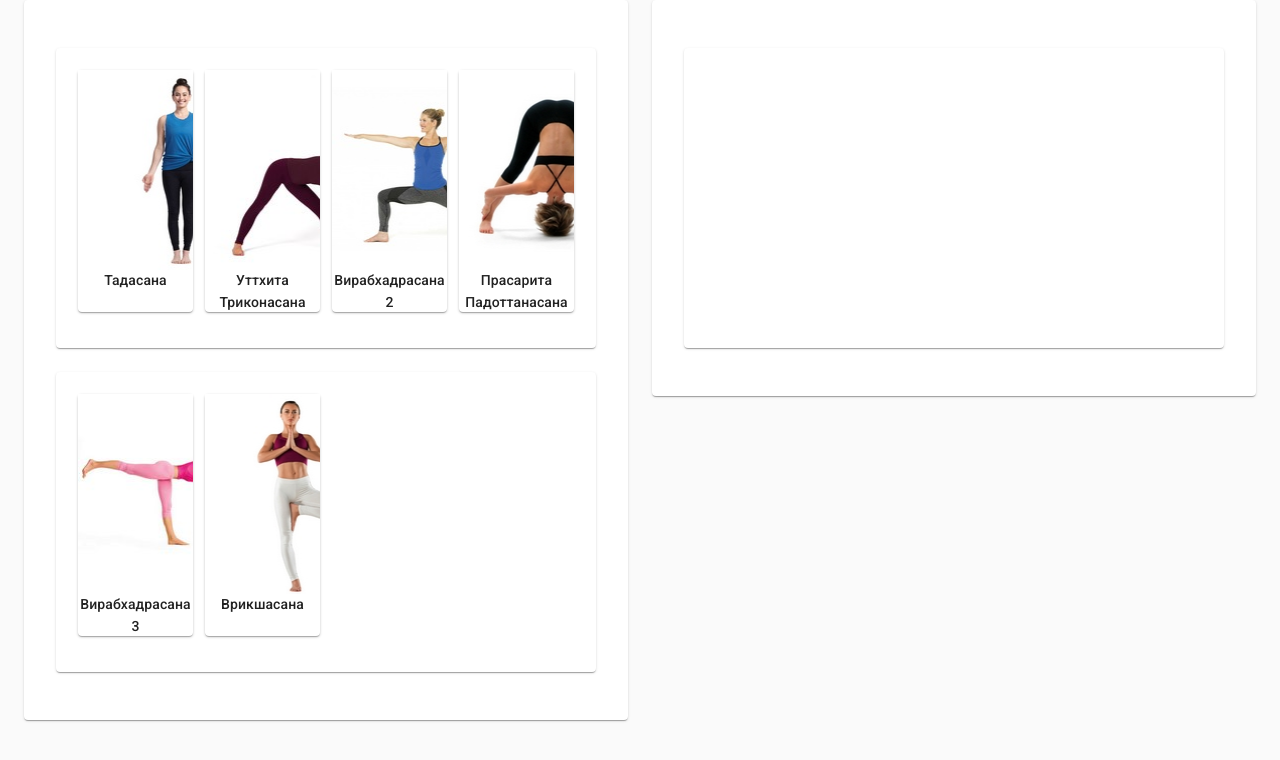
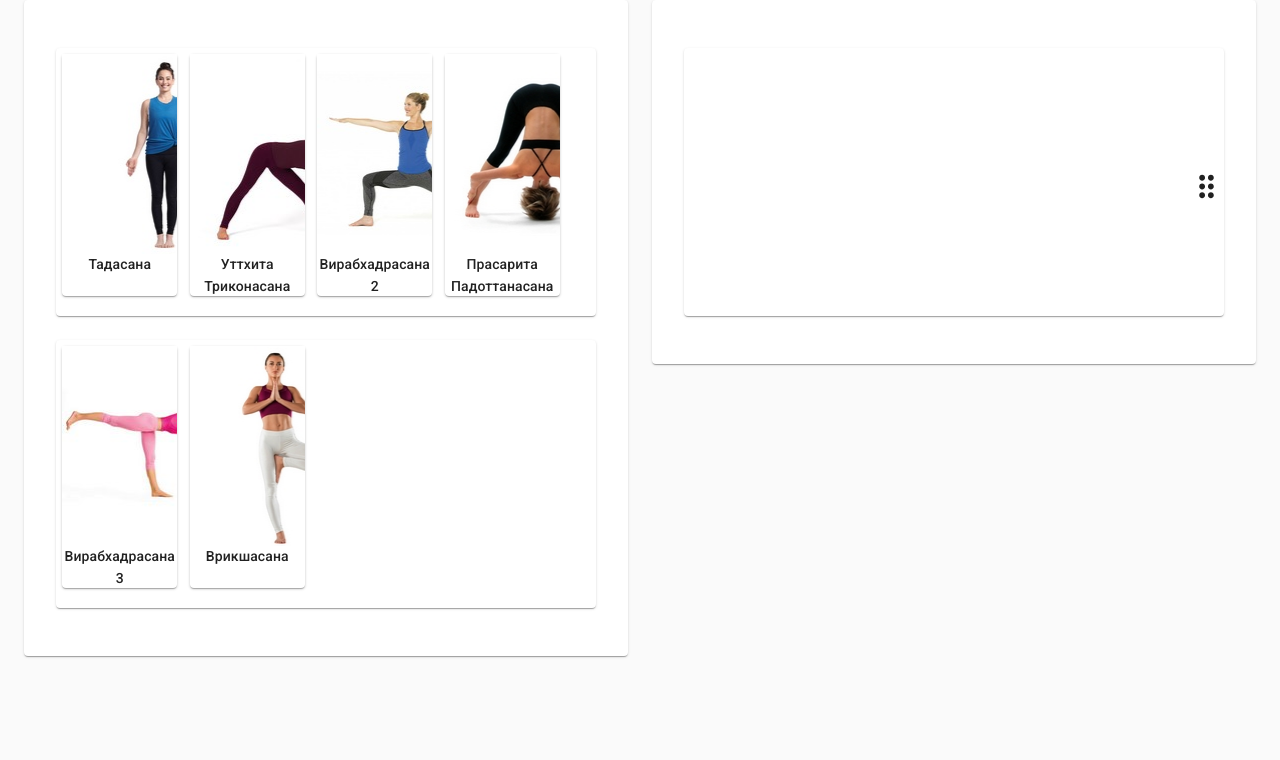
Before and after one commit to Zadovsky/YogaSequenceBuilder, a React (Create React App) app: page / in a window 1280 px wide. Shown: the top 760 px of the page. Built offline with nearby package versions, Linux system fonts and the light colour scheme.

Commit message:
Сделал dragicon для AsanasGrid

```diff
--- a/src/actions/DnDContextActions.js
+++ b/src/actions/DnDContextActions.js
@@ -10,6 +10,6 @@ export function endDrag(e) {
 export function dragEnter(e) {
   return {
     type: DRAG_ENTER_DND_CONTEXT,
-    payload: e.target.closest(".AsanaGrid") === null
+    payload: e.target.closest(".AsanasGrid") === null
   };
 }
--- a/src/components/AsanasGrid.css
+++ b/src/components/AsanasGrid.css
@@ -1,4 +1,13 @@
-.AsanaGrid {
+.AsanasGrid {
+  position: relative;
   display: flex;
   flex-wrap: wrap;
+  padding-right: 30px;
 }
+
+.AsanasGrid .AsanasGridDragIcon {
+  position: absolute;
+  right: 0;
+  top: 45%;
+  cursor: grab;
+}
--- a/src/components/AsanasGrid.js
+++ b/src/components/AsanasGrid.js
@@ -1,5 +1,6 @@
 import React from "react";
 import Paper from "@material-ui/core/Paper";
+import DragIndicatorIcon from "@material-ui/icons/DragIndicator";
 import { makeStyles } from "@material-ui/core/styles";
 import AsanaCard from "./AsanaCard";
 import PlaceHolder from "./PlaceHolder";
@@ -8,7 +9,6 @@ import "./AsanasGrid.css";
 
 const useStyles = makeStyles(theme => ({
   root: {
-    padding: theme.spacing(2, 2),
     margin: theme.spacing(3, 2)
   }
 }));
@@ -98,13 +98,20 @@ export default function AsanasGrid(props) {
 
   return (
     <Paper className={classes.root}>
-      <div className="AsanaGrid" onDragOver={onDragOverFunc}>
+      <div className="AsanasGrid" onDragOver={onDragOverFunc}>
         {cardsHoldersArr}
         <EmptySpaceAtTheEnd
           onDragEnterEmptySpace={() =>
             props.onDragEnterEmptySpace(props.gridId)
           }
         />
+        {props.removableCards ? (
+          <div className="AsanasGridDragIcon">
+            <DragIndicatorIcon fontSize="large" />
+          </div>
+        ) : (
+          ""
+        )}
       </div>
     </Paper>
   );
```
